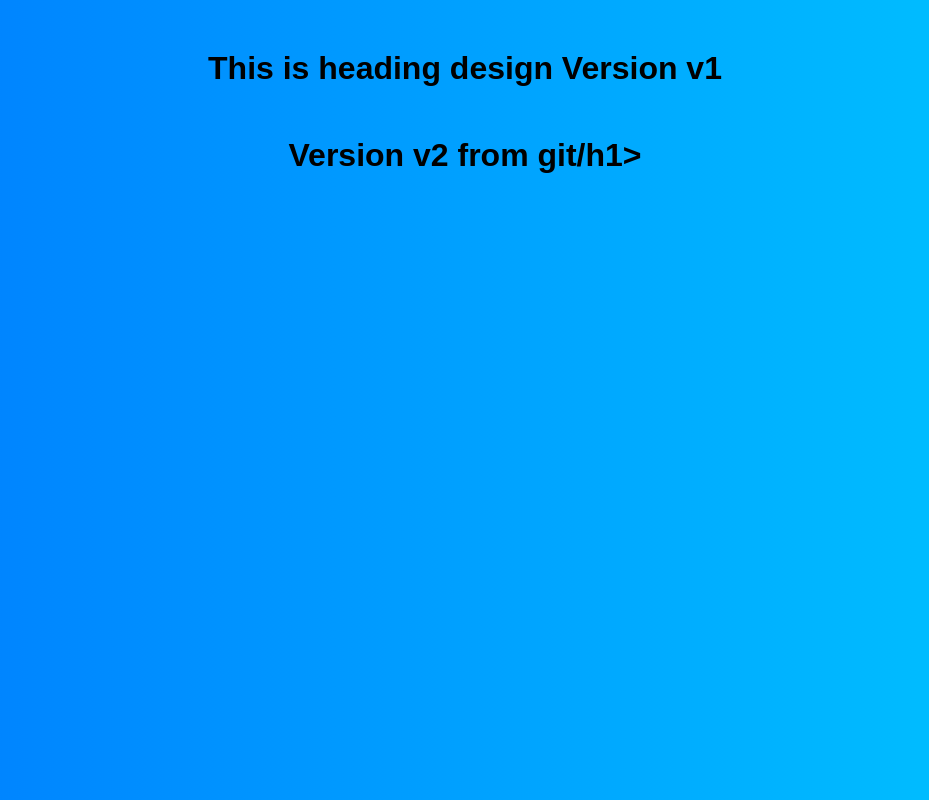
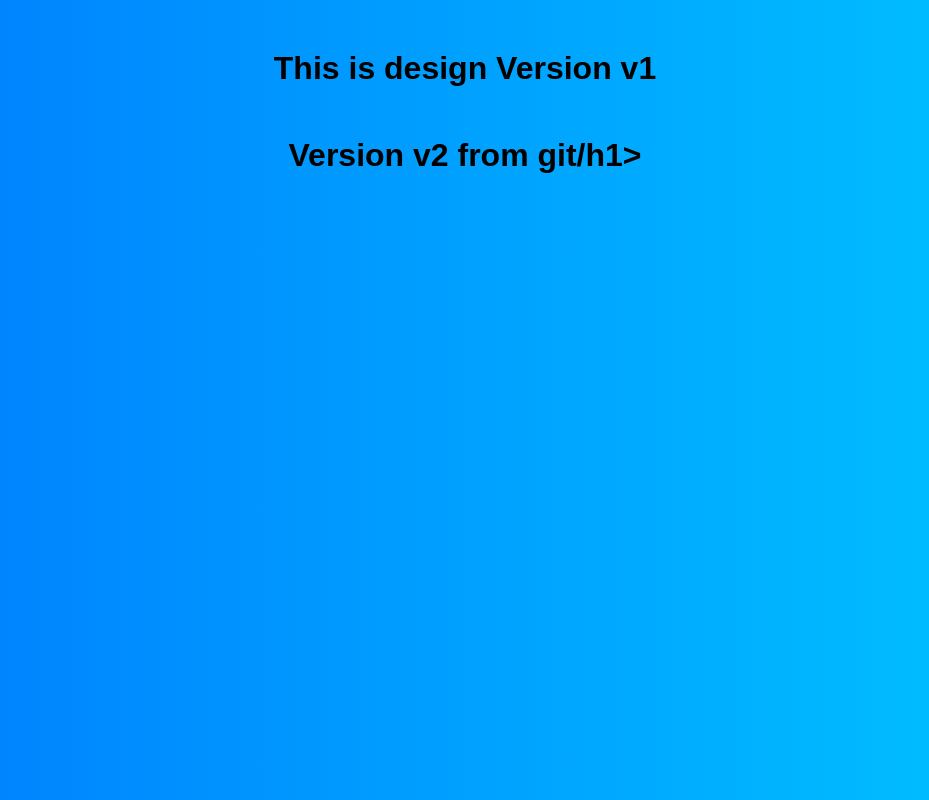
Before and after one commit to saandeepdhanwaate/gitlearn, a plain HTML site: page index.html in a window 1280 px wide. Shown: the whole page, without its empty margins (175-1104 px from the left). Drawn offline with Linux system fonts and the light colour scheme.

Commit message:
Change H1

```diff
--- a/index.html
+++ b/index.html
@@ -9,7 +9,7 @@
 </head>
 
 <body>
-  <h1> This is heading design Version v1</h1>
+  <h1> This is design Version v1</h1>
   <h1> Version v2 from git/h1>
   <script src="script.js"></script>
 </body>
```
